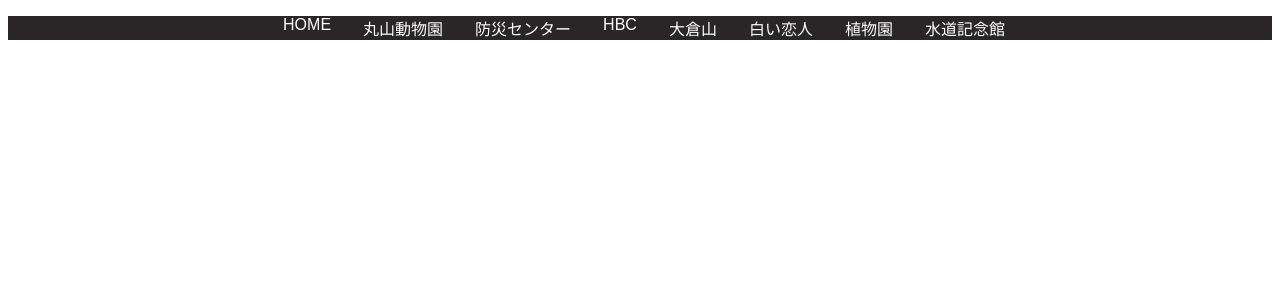
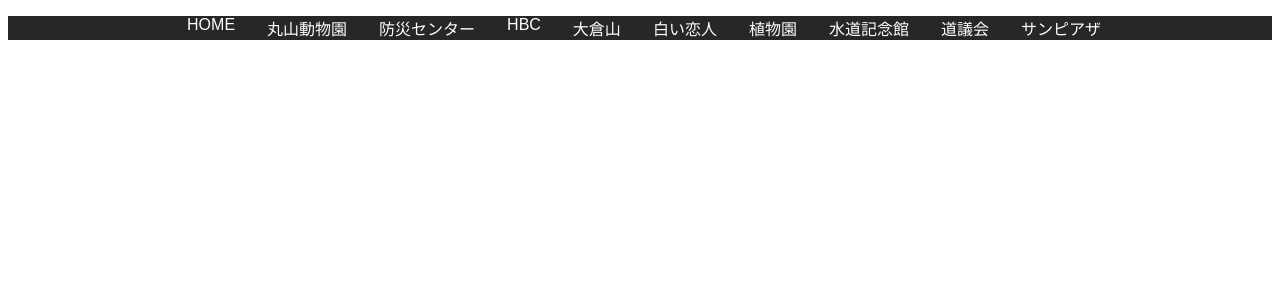
Before and after one commit to tokoshika/syu, a Nuxt app: page /gijidou in a window 1280 px wide. Shown: the top 300 px of the page. Built offline with nearby package versions, Linux system fonts and the light colour scheme.

Commit message:
メディアクエリ

```diff
--- a/layouts/default.vue
+++ b/layouts/default.vue
@@ -26,6 +26,12 @@
           </li>
           <li>
             <NuxtLink to="/suidou" class="color">水道記念館</NuxtLink>
+          </li>
+          <li>
+            <NuxtLink to="/gijidou" class="color">道議会</NuxtLink>
+          </li>
+          <li>
+            <NuxtLink to="/gijidou" class="color">サンピアザ</NuxtLink>
           </li>
         </ul>
       </nav>
@@ -62,4 +68,11 @@
     list-style: none;
     margin-right: 2rem;
   }
+
+  @media screen and (max-width: 920px) {
+    .color {
+      font-size: 0.7rem;
+      /* color: red; */
+    }
+  }
 </style>
--- /dev/null
+++ b/pages/gijidou.vue
@@ -0,0 +1,3 @@
+<template>
+  <div></div>
+</template>
--- /dev/null
+++ b/pages/sanpiaza.vue
@@ -0,0 +1,3 @@
+<template>
+  <div></div>
+</template>
```
